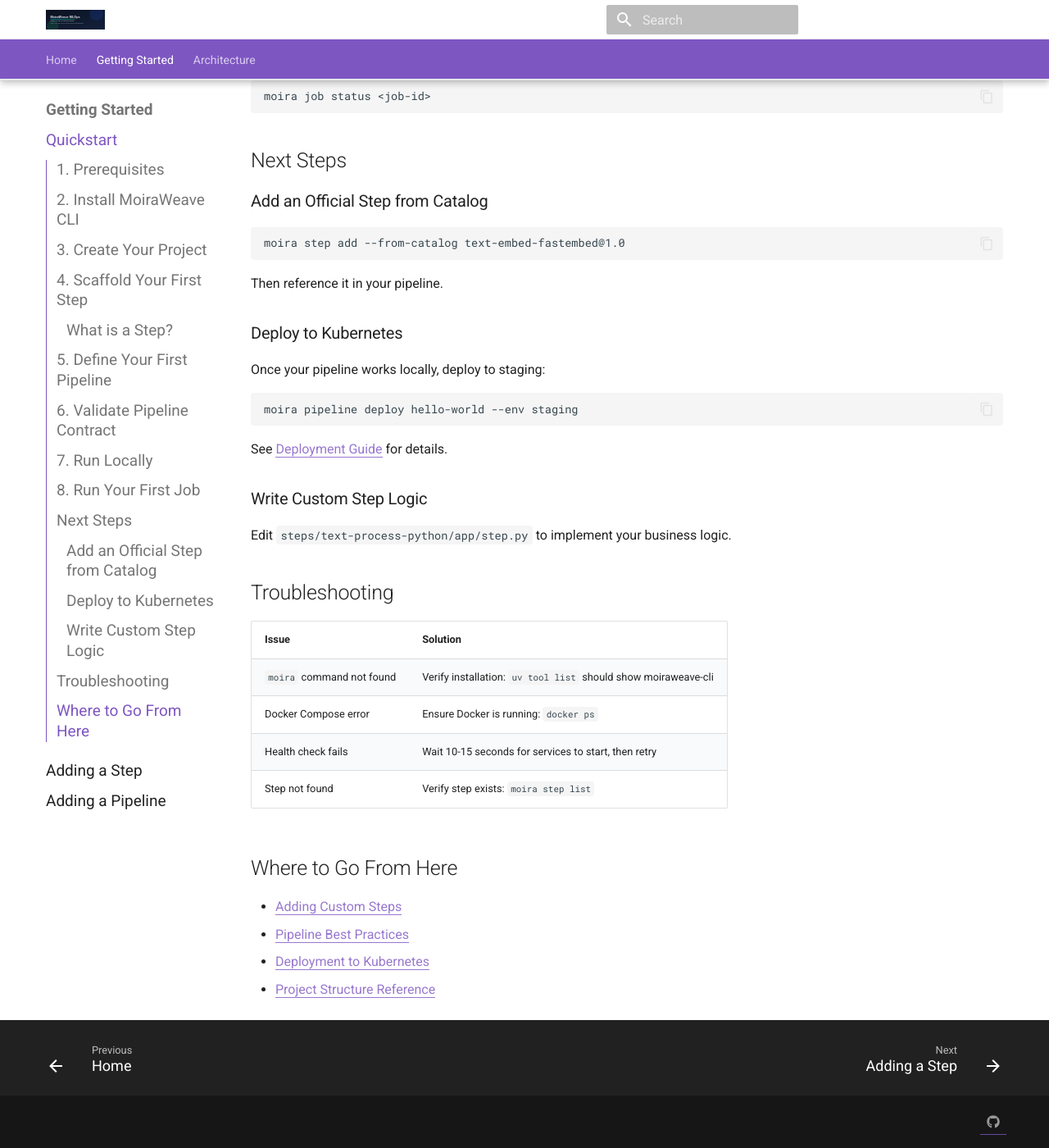
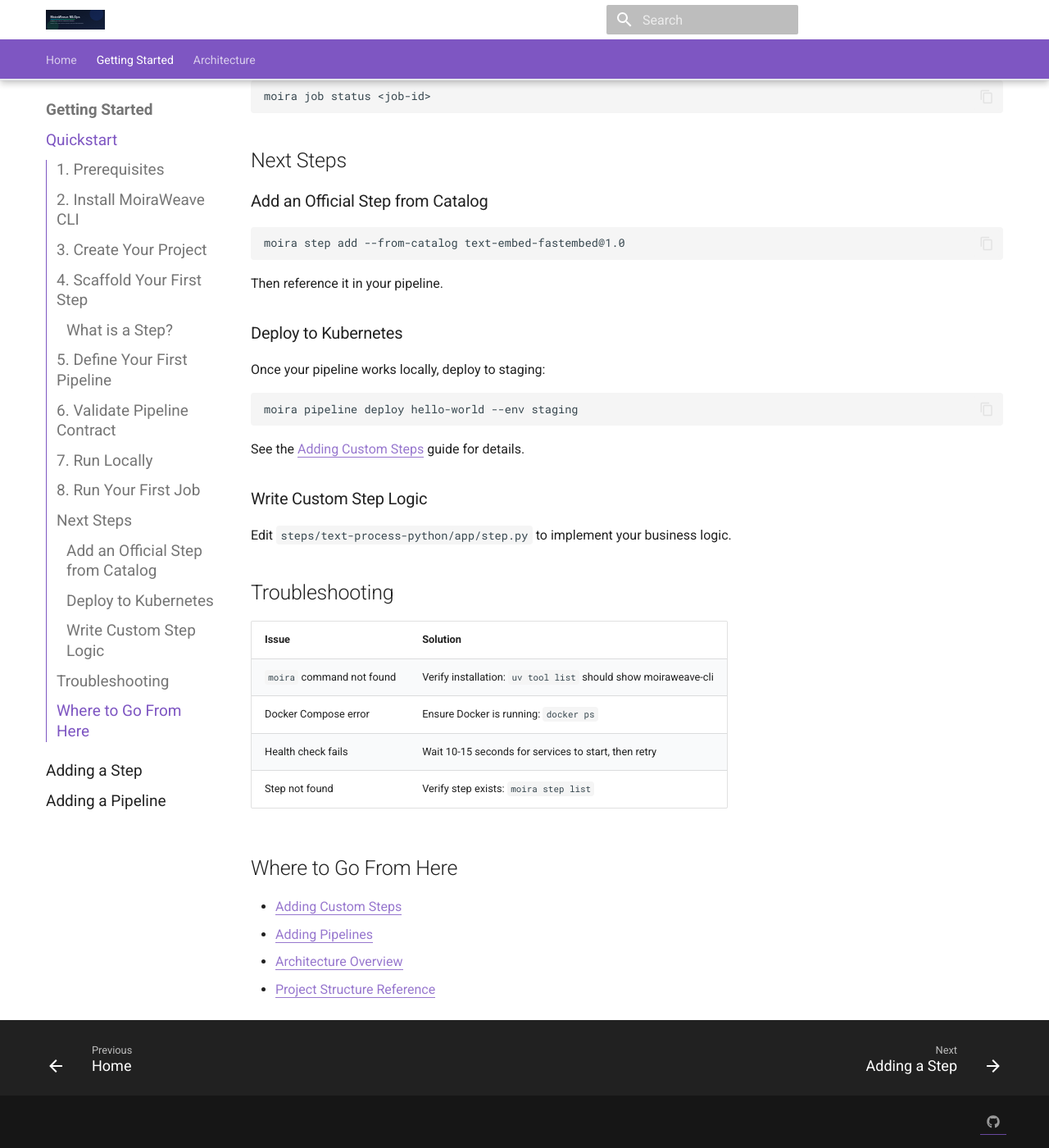
Before and after one commit to moiraweave-labs/moiraweave-docs, an MkDocs documentation site: the page built from docs/quickstart.md, in a window 1280 px wide and 1400 px high, scrolled down 2728 px. Shown: the whole window at 82% size. Built offline with MkDocs 1.6.1 and Material for MkDocs 9.7.7, drawn with Linux system fonts in a browser that asks for light colours; comment, search, counter and statistics services are not loaded.

Commit message:
Fix broken links in quickstart.md and remove unused includes directory
- Remove references to non-existent deployment.md and pipeline-best-practices.md
- Update navigation links to point to existing documentation files
- Remove docs/includes directory that was not included in nav
- Verified build succeeds with 'mkdocs build --strict' locally

````diff
--- a/docs/quickstart.md
+++ b/docs/quickstart.md
@@ -150,7 +150,7 @@ Once your pipeline works locally, deploy to staging:
 moira pipeline deploy hello-world --env staging
 ```
 
-See [Deployment Guide](./deployment.md) for details.
+See the [Adding Custom Steps](adding-a-step.md) guide for details.
 
 ### Write Custom Step Logic
 
@@ -167,7 +167,7 @@ Edit `steps/text-process-python/app/step.py` to implement your business logic.
 
 ## Where to Go From Here
 
-- [Adding Custom Steps](./adding-a-step.md)
-- [Pipeline Best Practices](./pipeline-best-practices.md)
-- [Deployment to Kubernetes](./deployment.md)
-- [Project Structure Reference](./repo-structure.md)
+- [Adding Custom Steps](adding-a-step.md)
+- [Adding Pipelines](adding-a-pipeline.md)
+- [Architecture Overview](architecture.md)
+- [Project Structure Reference](repo-structure.md)
````
Also changed, not shown: docs/includes/abbreviations.md (deleted, +0 -1 lines).
